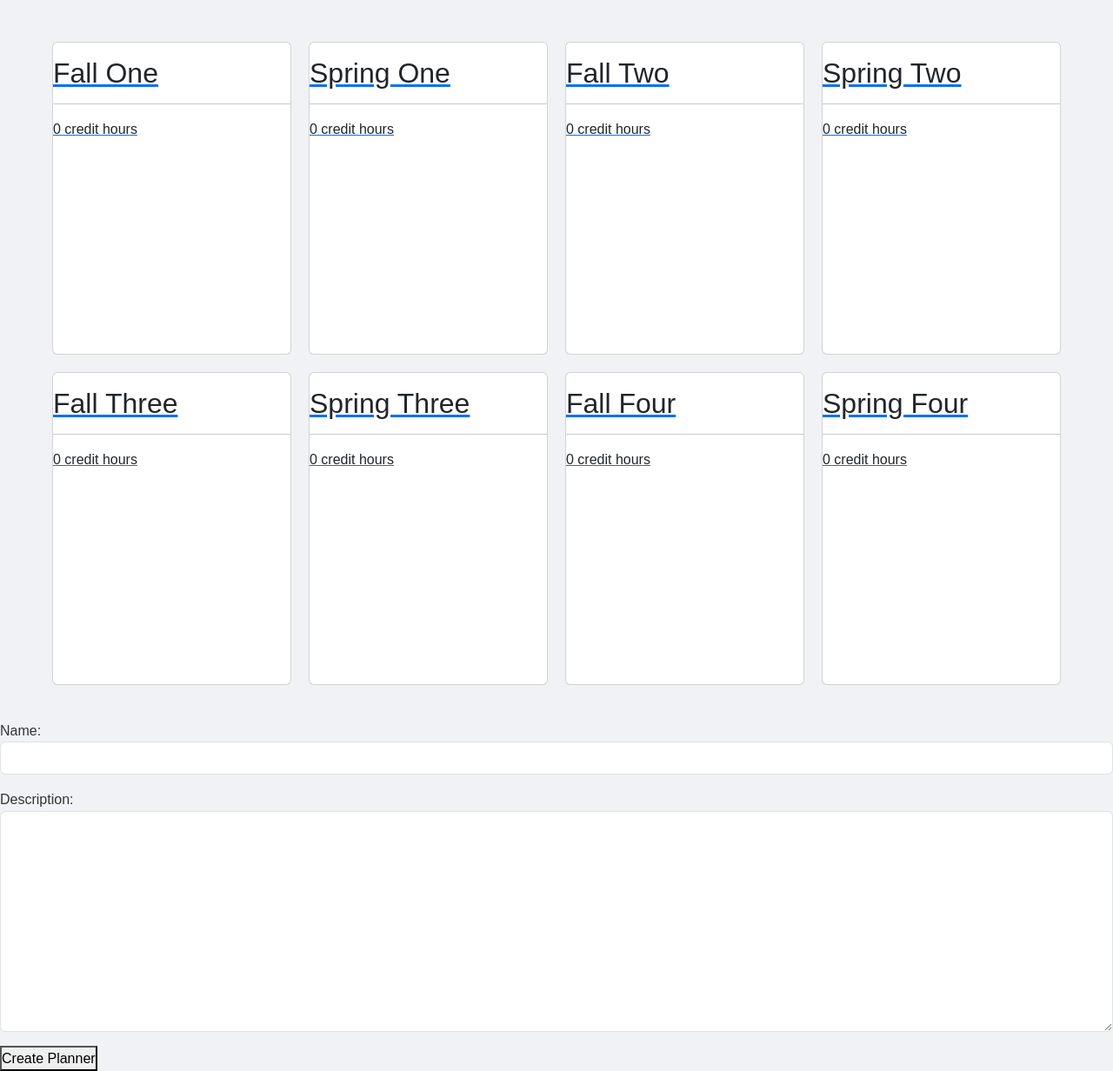
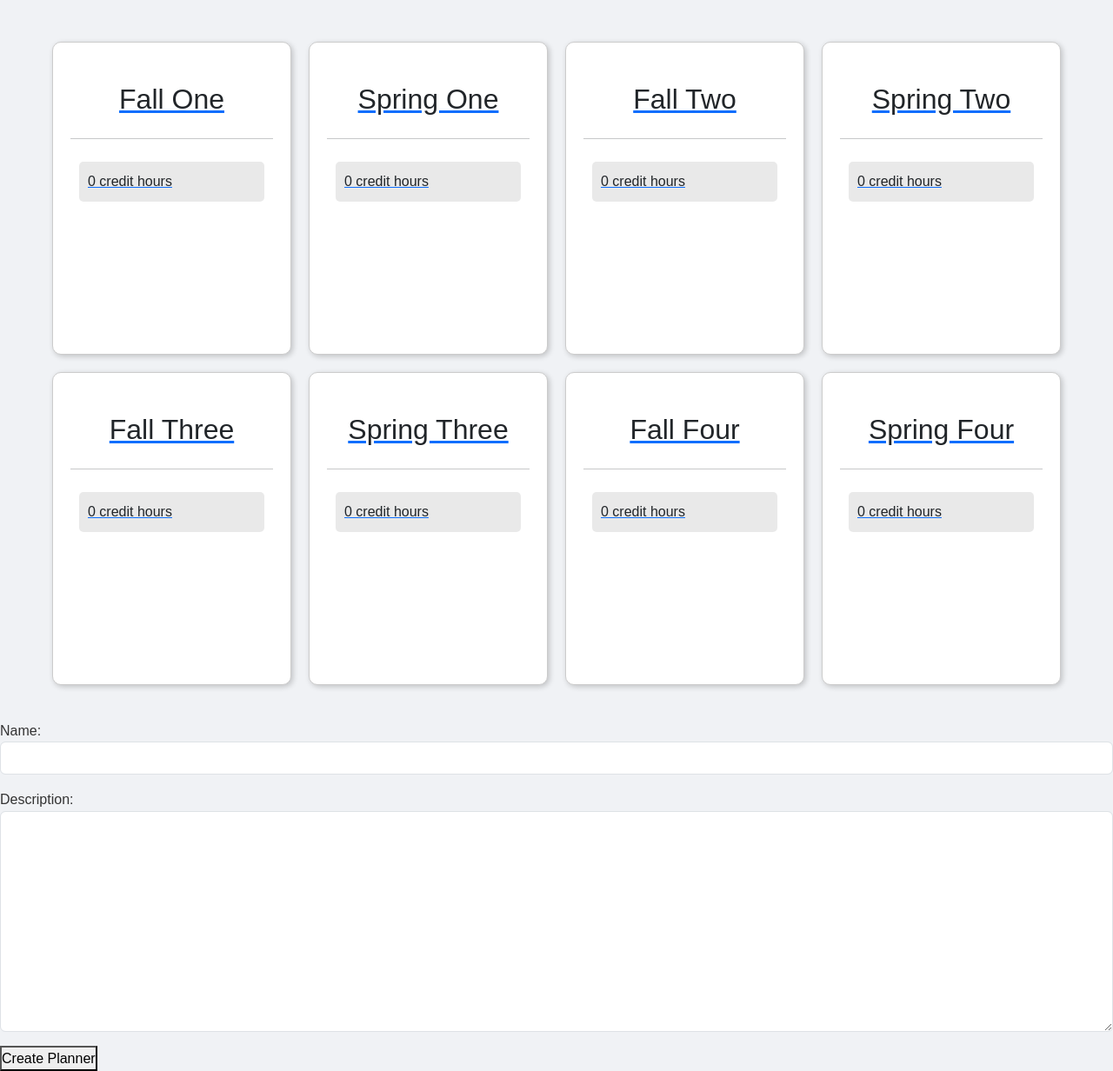
Before and after one commit to shipmaal/swe-django-deployment, a Django app: page /create-plan/ in a window 1280 px wide. Shown: the part 114-1346 px from the top of the page at 87% size. Run offline with Django 5.2, Linux system fonts and the light colour scheme; a user stored in the database is signed in; tables that the repository leaves empty hold one stand-in row (values such as "Sample post"); some libraries are stand-ins or nearby versions.

Commit message:
AAAAAA v4

```diff
--- a/student_planner/planner/templates/planner/create_plan.html
+++ b/student_planner/planner/templates/planner/create_plan.html
@@ -19,6 +19,29 @@
         grid-template-rows: repeat(2, 1fr);
         gap: 20px;
       }
+      .card {
+    min-height: 360px;
+    border: 1px solid #ccc;  /* Add a border */
+    border-radius: 10px;  /* Round the corners */
+    padding: 20px;  /* Add some padding */
+    box-shadow: 2px 2px 6px 0px  rgba(0,0,0,0.20);  /* Add a shadow */
+    }
+    .card h2 {
+    margin: 16px 0 0 0;
+    background-color: white;
+    padding: 10px;  /* Add some padding */
+    text-align: center;  /* Center the text */
+    }
+    .card div {
+    padding: 10px;
+    margin: 10px;
+    background-color: rgba(211, 211, 211, 0.5);
+    border-radius: 5px;
+    }
+    .card p {
+    margin: 0px;
+    text-align: center;  /* Center the text */
+    }
     </style>
   </head>
   <body>
```
